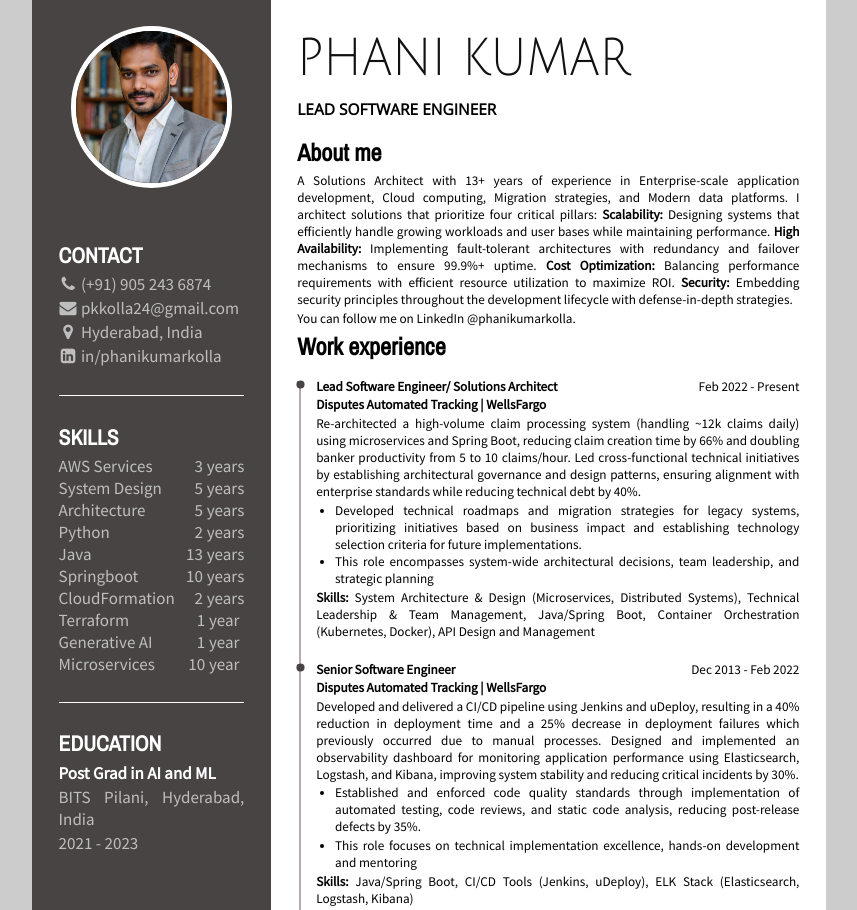
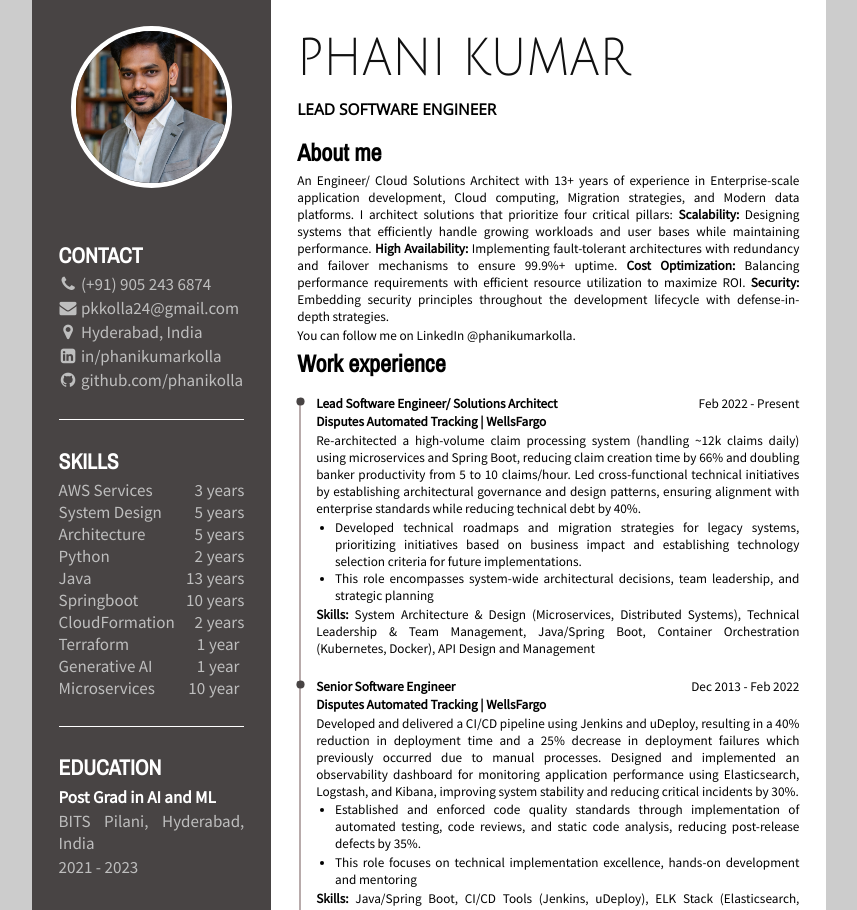
Before and after one commit to phanikolla/personalBlog, a plain HTML site: page resume.html in a window 1280 px wide. Shown: the top 910 px of the page, without its empty margins (211-1068 px from the left). Drawn offline with nearby package versions, Linux system fonts and the light colour scheme.

Commit message:
slight changes on about me and added github

```diff
--- a/resume.html
+++ b/resume.html
@@ -36,6 +36,12 @@
                 <i class="fa fa-linkedin-square contactIcon" aria-hidden="true"></i>
                 <a href="https://www.linkedin.com/in/phanikumarkolla/">
                   in/phanikumarkolla
+                </a>
+              </p>
+              <p>
+                <i class="fa fa-github contactIcon" aria-hidden="true"></i>
+                <a href="https://github.com/phanikolla">
+                  github.com/phanikolla
                 </a>
               </p>
             </div>
@@ -183,7 +189,7 @@
           </h2>
           <div class="smallText">
             <p>
-A Solutions Architect with 13+ years of experience in Enterprise-scale application development, Cloud computing, Migration strategies, and Modern data platforms. I architect solutions that prioritize four critical pillars:
+An Engineer/ Cloud Solutions Architect with 13+ years of experience in Enterprise-scale application development, Cloud computing, Migration strategies, and Modern data platforms. I architect solutions that prioritize four critical pillars:
 
 <b>Scalability:</b> Designing systems that efficiently handle growing workloads and user bases while maintaining performance.
 
```
Also changed, not shown: index.html (+1 -1 lines).
